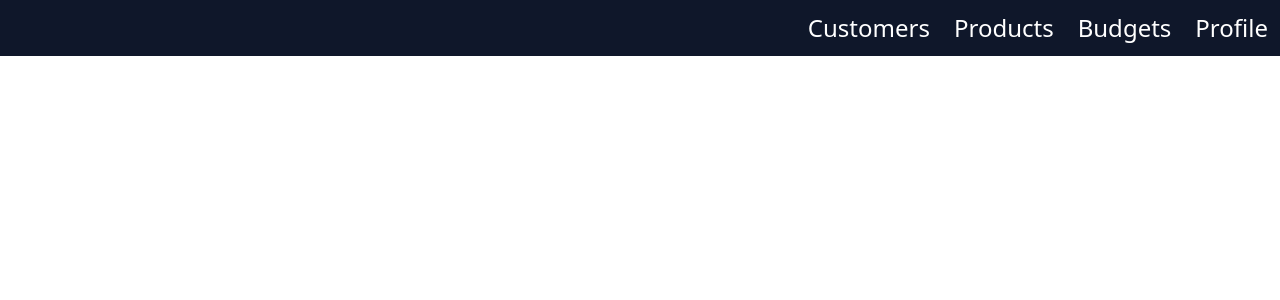
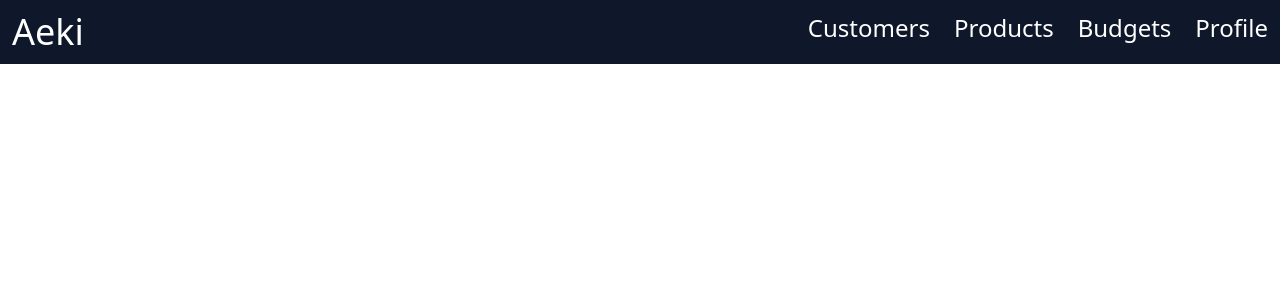
Before and after one commit to FranciscoJavierMartin/aeki, a Next.js app: page / in a window 1280 px wide. Shown: the top 300 px of the page. Built offline with nearby package versions, Linux system fonts and the light colour scheme.

Commit message:
Place title

```diff
--- a/src/app/page.tsx
+++ b/src/app/page.tsx
@@ -22,7 +22,7 @@ const navLinks = [
 export default function Home() {
   return (
     <div>
-      <header className='w-full bg-slate-800'>
+      <header className='flex w-full justify-between bg-slate-900'>
         <button className='inline-block size-14 p-3 md:hidden'>
           <span className='sr-only'>Open menu</span>
           <svg
@@ -41,8 +41,8 @@ export default function Home() {
             ></path>
           </svg>
         </button>
-
-        <nav className='flex justify-end bg-slate-900 text-right text-2xl transition-all duration-300 ease-in'>
+        <span className='p-3 text-4xl text-white'>Aeki</span>
+        <nav className='flex justify-end text-right text-2xl transition-all duration-300 ease-in'>
           {navLinks.map((navLink) => (
             <Link
               href={navLink.href}
```
